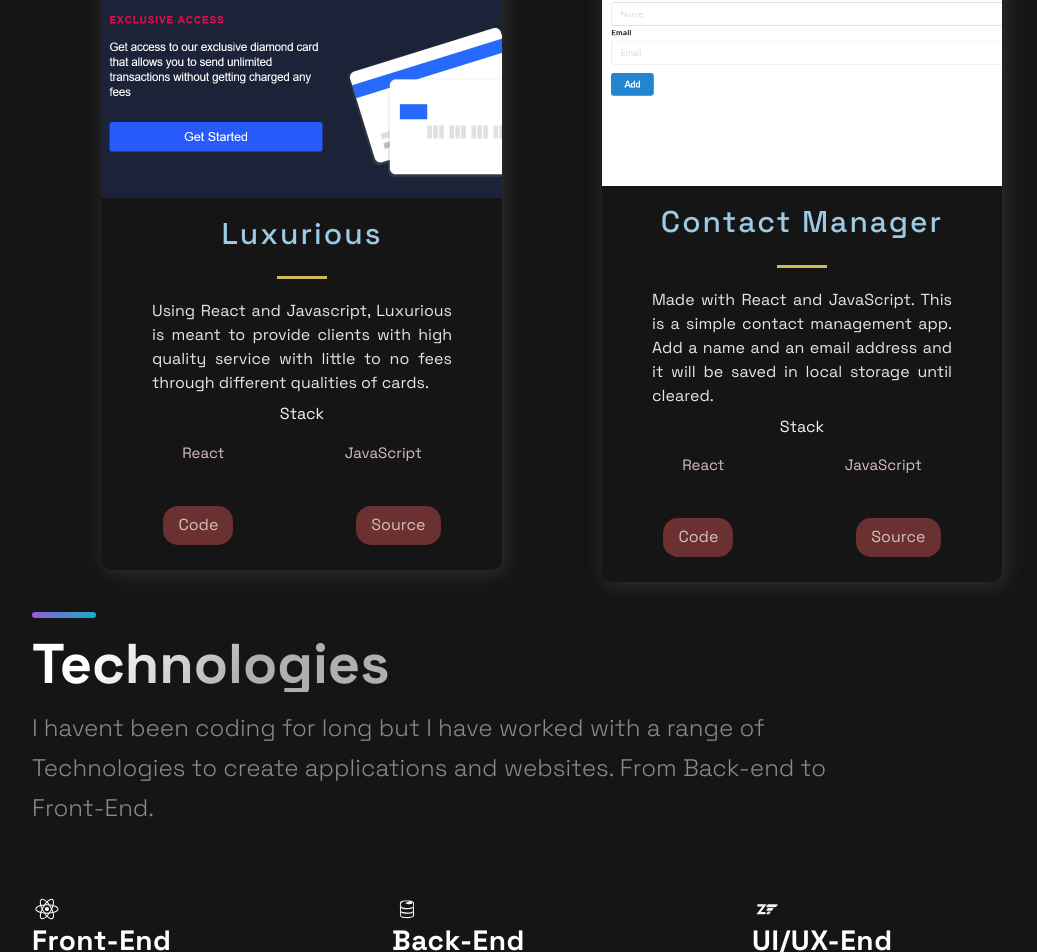
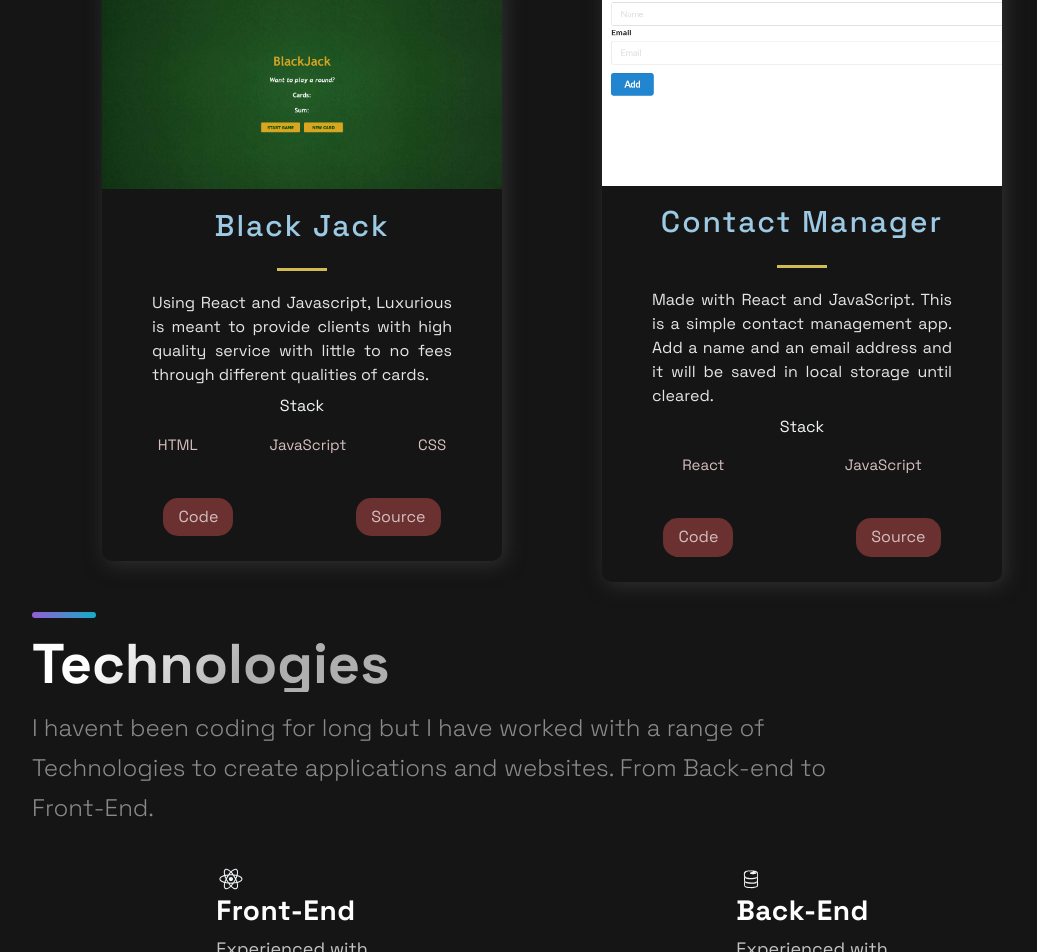
Before and after one commit to Pacman-1/react-portfolio.github.io, a Next.js app: page / in a window 1280 px wide. Shown: the part 1511-2463 px from the top of the page, without its empty margins (88-1125 px from the left). Built offline with nearby package versions, Linux system fonts and the light colour scheme.

Commit message:
Updated
Made minor improvements to the technologies section. Changed some constants. Replaced Luxurious with my blackjack project.

```diff
--- a/src/components/Technologies/Technologies.js
+++ b/src/components/Technologies/Technologies.js
@@ -16,7 +16,7 @@
          <ListTitle>Front-End</ListTitle>
          <ListParagraph>
          Experienced with <br/>
-           React.js
+          HTML/CSS
          </ListParagraph>
        </ListContainer>
      </ListItem>
@@ -32,17 +32,6 @@
        </ListContainer>
      </ListItem>
 
-     <ListItem>
-       <DiZend size="3rem"/>
-       <ListContainer>
-         <ListTitle>UI/UX-End</ListTitle>
-         <ListParagraph>
-         Experienced with <br/>
-           Photoshop
-         </ListParagraph>
-       </ListContainer>
-     </ListItem>
-
    </List>
  </Section>
 );
--- a/src/components/Technologies/TechnologiesStyles.js
+++ b/src/components/Technologies/TechnologiesStyles.js
@@ -29,10 +29,8 @@
 
 export const List = styled.ul`
   list-style-type: none;
-  display: grid;
-  grid-template-columns: repeat(3, 1fr);
-  gap: 40px;
-  margin: 3rem 0;
+  display: flex;
+  justify-content:space-around;
 
   @media ${props => props.theme.breakpoints.lg}{
     margin: 64px 0;
@@ -100,6 +98,7 @@
 export const ListItem = styled.li`
   max-width: 320px;
   display: flex;
+  justify-content:space-between;
   flex-direction: column;
 
 @media ${props => props.theme.breakpoints.md}{
--- a/src/constants/constants.js
+++ b/src/constants/constants.js
@@ -18,12 +18,12 @@
     id: 1,
   },
   {
-    title: 'Luxurious',
+    title: 'Black Jack',
     description: "Using React and Javascript, Luxurious is meant to provide clients with high quality service with little to no fees through different qualities of cards.   ",
       image: '/images/3.png',
-      tags: ['React', 'JavaScript'],
-    source: 'https://rcluxurious.netlify.app/',
-    visit: 'https://github.com/Pacman-1/luxurious.github.io',
+      tags: ['HTML', 'JavaScript','CSS'],
+    source: 'https://pacman-1.github.io/blackJack.github.io/',
+    visit: 'https://github.com/Pacman-1/blackJack.github.io',
     id: 2,
   },
 
```
Also changed, not shown: public/images/3.png.
